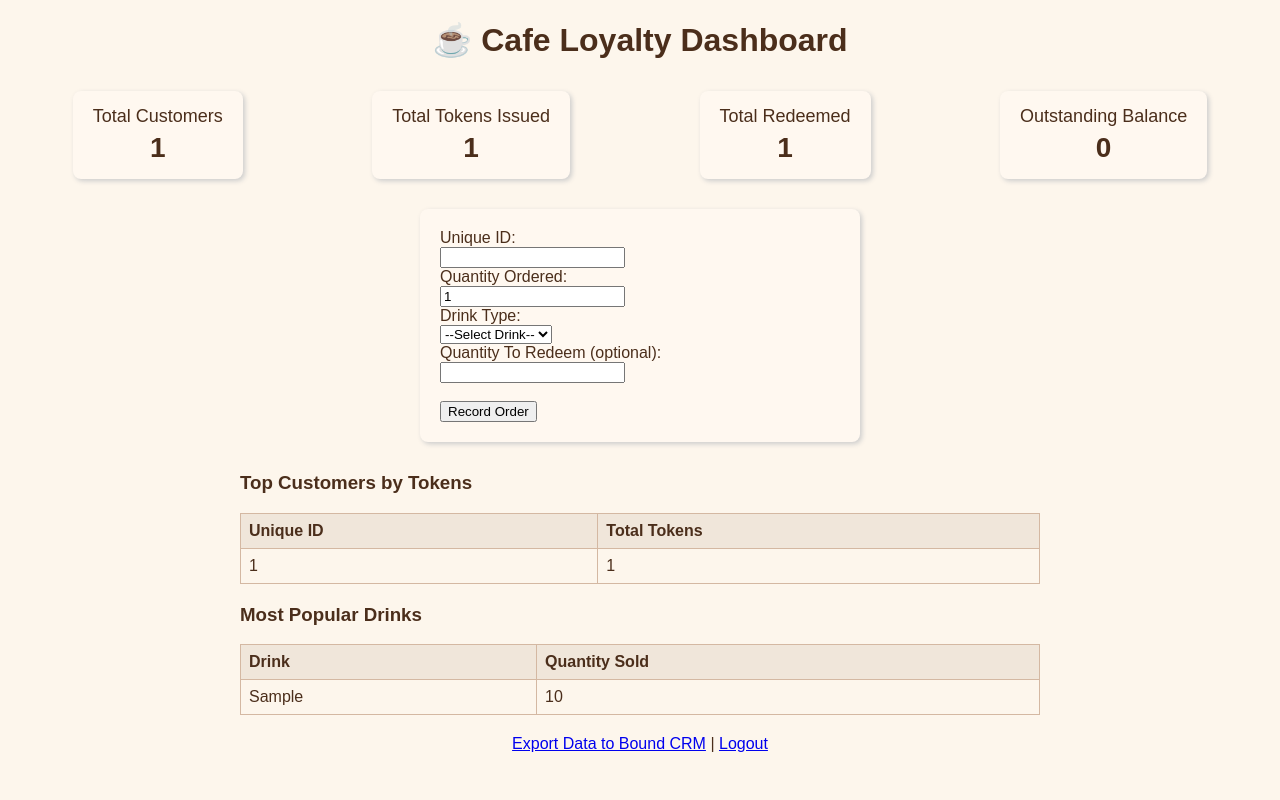
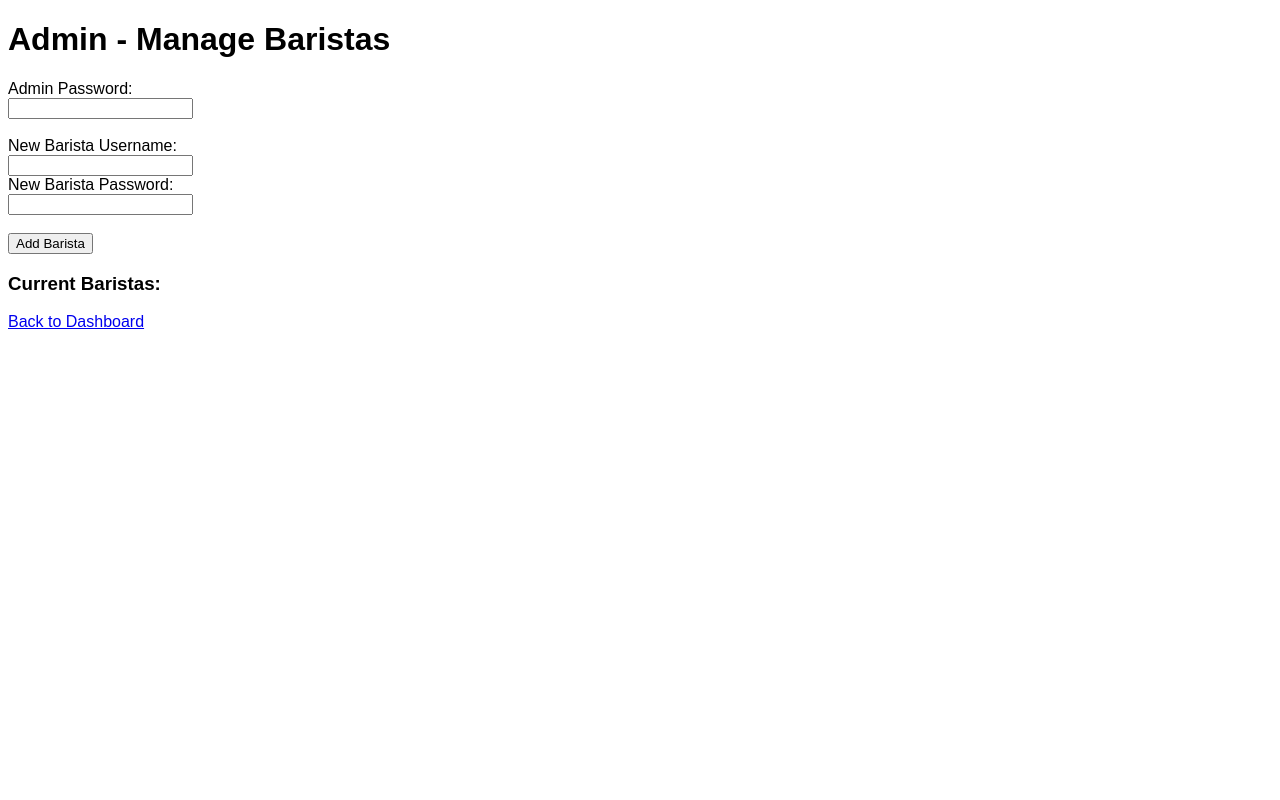
Before and after one commit to dycw30/loyalty-card-final, a Flask app: page / in a window 1280 px wide. Run offline with Flask 3, Linux system fonts and the light colour scheme; the visitor is signed in with stand-in values (Sample User, id 1); tables that the repository leaves empty hold one stand-in row (values such as "Sample post").

Commit message:
Add admin page to manage baristas

```diff
--- a/app.py
+++ b/app.py
@@ -8,12 +8,12 @@ from openpyxl import load_workbook
 app = Flask(__name__)
 app.secret_key = 'supersecretkey'
 DB_NAME = "orders.db"
+ADMIN_PASS = "adminpass2025"
 
 def init_db():
     conn = sqlite3.connect(DB_NAME)
     c = conn.cursor()
 
-    # Orders table with barista_name
     c.execute("""
         CREATE TABLE IF NOT EXISTS orders (
             id INTEGER PRIMARY KEY AUTOINCREMENT,
@@ -26,8 +26,6 @@ def init_db():
             date TEXT
         )
     """)
-
-    # Baristas table
     c.execute("""
         CREATE TABLE IF NOT EXISTS baristas (
             id INTEGER PRIMARY KEY AUTOINCREMENT,
@@ -37,7 +35,7 @@ def init_db():
     """)
     conn.commit()
 
-    # Insert default baristas if table is empty
+    # Insert default baristas if empty
     c.execute("SELECT COUNT(*) FROM baristas")
     if c.fetchone()[0] == 0:
         c.executemany("INSERT INTO baristas (username, password) VALUES (?, ?)", [
@@ -47,13 +45,12 @@ def init_db():
         ])
         conn.commit()
 
-    # Check if barista_name column exists, add if missing
+    # Ensure barista_name column
     c.execute("PRAGMA table_info(orders)")
     columns = [col[1] for col in c.fetchall()]
     if 'barista_name' not in columns:
         c.execute("ALTER TABLE orders ADD COLUMN barista_name TEXT")
         conn.commit()
-
     conn.close()
 
 @app.route("/login", methods=["GET", "POST"])
@@ -61,7 +58,6 @@ def login():
     if request.method == "POST":
         username = request.form["username"]
         password = request.form["password"]
-
         conn = sqlite3.connect(DB_NAME)
         c = conn.cursor()
         c.execute("SELECT * FROM baristas WHERE username=? AND password=?", (username, password))
@@ -86,10 +82,7 @@ def index():
     if not session.get("logged_in"):
         return redirect(url_for("login"))
 
-    summary = {}
-    top_customers = []
-    top_drinks = []
-
+    summary, top_customers, top_drinks = {}, [], []
     conn = sqlite3.connect(DB_NAME)
     c = conn.cursor()
 
@@ -106,7 +99,6 @@ def index():
                   (unique_id, drink, quantity, tokens, redeemed, barista_name, date))
         conn.commit()
 
-    # Dashboard summary
     c.execute("SELECT COUNT(DISTINCT unique_id), SUM(quantity), SUM(redeemed) FROM orders")
     result = c.fetchone()
     total_orders = result[1] or 0
@@ -118,7 +110,6 @@ def index():
         "balance_tokens": total_tokens - (result[2] or 0)
     }
 
-    # Top Unique IDs
     c.execute("""
         SELECT unique_id, SUM(quantity) / 9 as tokens
         FROM orders
@@ -128,7 +119,6 @@ def index():
     """)
     top_customers = [(row[0], int(row[1])) for row in c.fetchall()]
 
-    # Top Drinks
     c.execute("""
         SELECT drink_type, SUM(quantity)
         FROM orders
@@ -139,7 +129,6 @@ def index():
     top_drinks = c.fetchall()
 
     conn.close()
-
     return render_template("index.html", summary=summary, top_customers=top_customers, top_drinks=top_drinks)
 
 @app.route("/export")
@@ -162,18 +151,40 @@ def export():
     if df.empty:
         return "No data to export"
 
-    template_file = "Bound CRM Test 3.xlsm"
-    wb = load_workbook(template_file, keep_vba=True)
+    wb = load_workbook("Bound CRM Test 3.xlsm", keep_vba=True)
     ws = wb["Sheet1"]
-
     start_row = 2
     for i, row in df.iterrows():
         ws.cell(row=start_row + i, column=1, value=row["unique_id"])
         ws.cell(row=start_row + i, column=3, value=int(row["total_orders"]))
+    wb.save("Bound Cafe Aggregated Export.xlsm")
+    return send_file("Bound Cafe Aggregated Export.xlsm", as_attachment=True)
 
-    output_file = "Bound Cafe Aggregated Export.xlsm"
-    wb.save(output_file)
-    return send_file(output_file, as_attachment=True)
+@app.route("/admin", methods=["GET", "POST"])
+def admin():
+    if request.method == "POST":
+        master_password = request.form.get("master_password")
+        if master_password != ADMIN_PASS:
+            return render_template("admin.html", error="Invalid admin password", baristas=[])
+
+        username = request.form.get("username")
+        password = request.form.get("password")
+        if username and password:
+            conn = sqlite3.connect(DB_NAME)
+            c = conn.cursor()
+            try:
+                c.execute("INSERT INTO baristas (username, password) VALUES (?, ?)", (username, password))
+                conn.commit()
+            except sqlite3.IntegrityError:
+                pass  # skip duplicates
+            conn.close()
+
+    conn = sqlite3.connect(DB_NAME)
+    c = conn.cursor()
+    c.execute("SELECT username FROM baristas")
+    baristas = [row[0] for row in c.fetchall()]
+    conn.close()
+    return render_template("admin.html", baristas=baristas)
 
 if __name__ == "__main__":
     init_db()
--- a/templates/index.html
+++ b/templates/index.html
@@ -1,64 +1,34 @@
 <!DOCTYPE html>
 <html>
 <head>
-    <title>Cafe Loyalty Dashboard</title>
-    <link rel="stylesheet" href="/static/styles.css">
+    <title>Admin Barista Management</title>
 </head>
-<body style="background: #fdf6ec; color: #4b2e1b; font-family: Arial, sans-serif;">
+<body style="font-family: Arial;">
+    <h1>Admin - Manage Baristas</h1>
 
-<h1 style="text-align: center;">☕ Cafe Loyalty Dashboard</h1>
+    {% if error %}
+        <p style="color:red;">{{ error }}</p>
+    {% endif %}
 
-<div style="display: flex; justify-content: space-around; flex-wrap: wrap; margin-bottom: 20px;">
-    <div class="card">Total Customers<br><span>{{ summary.total_customers }}</span></div>
-    <div class="card">Total Tokens Issued<br><span>{{ summary.total_tokens }}</span></div>
-    <div class="card">Total Redeemed<br><span>{{ summary.total_redeemed }}</span></div>
-    <div class="card">Outstanding Balance<br><span>{{ summary.balance_tokens }}</span></div>
-</div>
+    <form method="post">
+        <label>Admin Password:</label><br>
+        <input type="password" name="master_password" required><br><br>
 
-<form method="post" style="max-width: 400px; margin: auto; background: #fff8f0; padding: 20px; border-radius: 8px; box-shadow: 2px 2px 5px #ccc;">
-    <label>Unique ID:</label><br>
-    <input type="text" name="unique_id" required><br>
+        <label>New Barista Username:</label><br>
+        <input type="text" name="username"><br>
+        <label>New Barista Password:</label><br>
+        <input type="password" name="password"><br><br>
 
-    <label>Quantity Ordered:</label><br>
-    <input type="number" name="quantity" min="1" value="1" required><br>
+        <button type="submit">Add Barista</button>
+    </form>
 
-    <label>Drink Type:</label><br>
-    <select name="drink" required>
-        <option value="">--Select Drink--</option>
-        <option value="Espresso">Espresso</option>
-        <option value="Latte">Latte</option>
-        <option value="Cappuccino">Cappuccino</option>
-        <option value="Flat White">Flat White</option>
-        <option value="Mocha">Mocha</option>
-    </select><br>
+    <h3>Current Baristas:</h3>
+    <ul>
+    {% for b in baristas %}
+        <li>{{ b }}</li>
+    {% endfor %}
+    </ul>
 
-    <label>Quantity To Redeem (optional):</label><br>
-    <input type="number" name="redeem" min="0"><br><br>
-
-    <button type="submit">Record Order</button>
-</form>
-
-<div style="margin-top: 30px; max-width: 800px; margin-left:auto; margin-right:auto;">
-    <h3>Top Customers by Tokens</h3>
-    <table>
-        <tr><th>Unique ID</th><th>Total Tokens</th></tr>
-        {% for cust in top_customers %}
-        <tr><td>{{ cust[0] }}</td><td>{{ cust[1] }}</td></tr>
-        {% endfor %}
-    </table>
-
-    <h3 style="margin-top:20px;">Most Popular Drinks</h3>
-    <table>
-        <tr><th>Drink</th><th>Quantity Sold</th></tr>
-        {% for drink in top_drinks %}
-        <tr><td>{{ drink[0] }}</td><td>{{ drink[1] }}</td></tr>
-        {% endfor %}
-    </table>
-</div>
-
-<div class="nav-links" style="text-align: center; margin-top: 20px;">
-    <a href="/export">Export Data to Bound CRM</a> |
-    <a href="/logout">Logout</a>
-</div>
+    <p><a href="/">Back to Dashboard</a></p>
 </body>
 </html>
```
Also changed, not shown: 1 other file.
